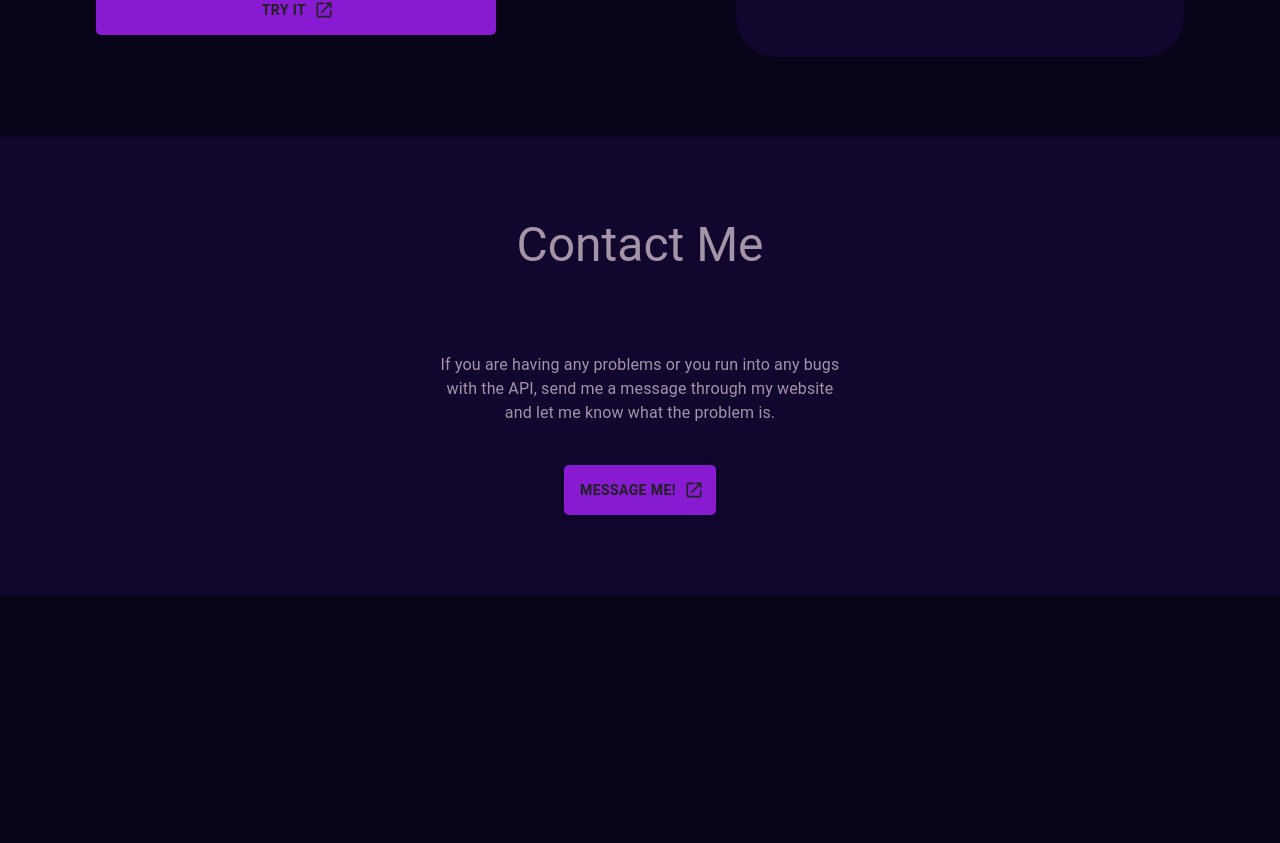
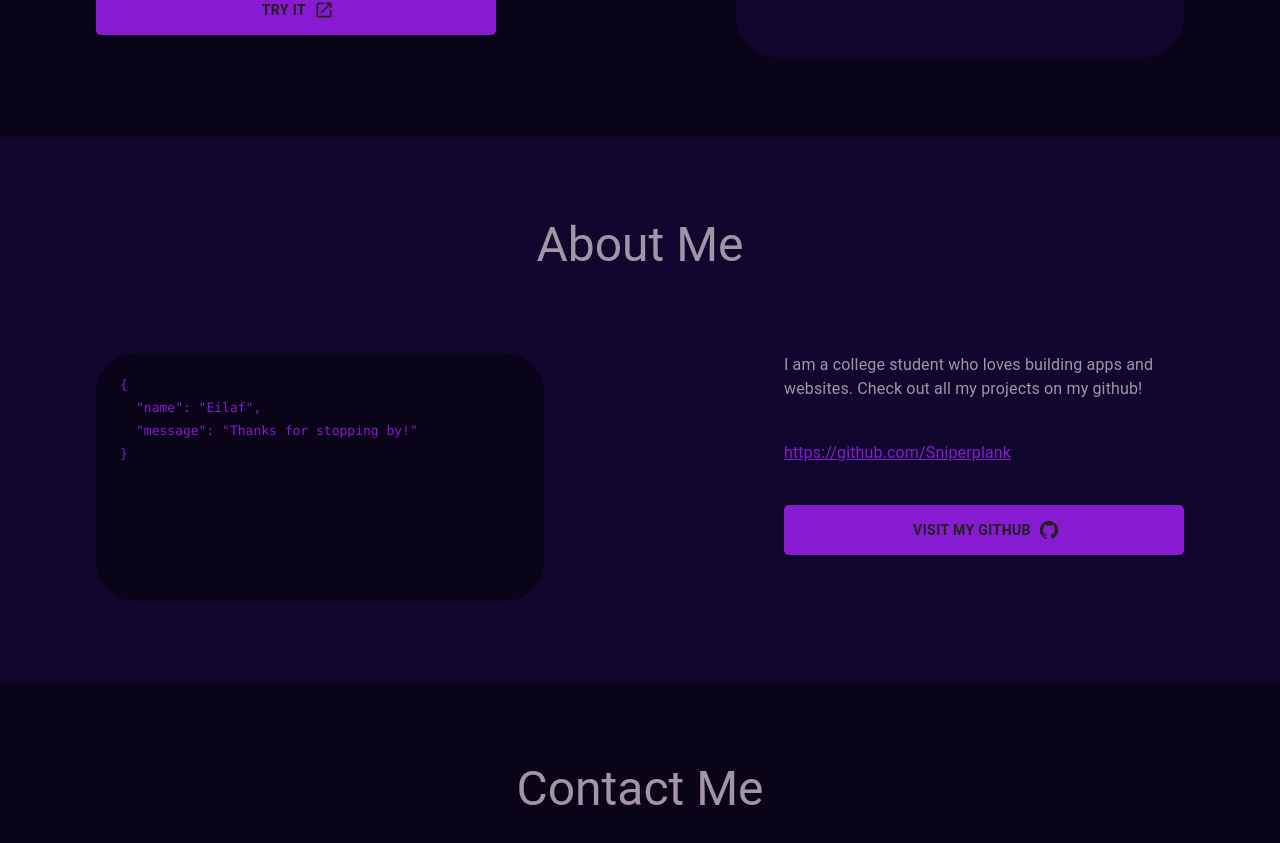
Before and after one commit to Sniperplank/Self-boost-quotes-frontend, a React (Create React App) app: page / in a window 1280 px wide. Shown: the part 1915-2758 px from the top of the page. Before the commit the page ends 2510 px from the top, so only its background shows below. Built offline with nearby package versions, Linux system fonts and the light colour scheme; no server answers; the HTML template or start-up script is replaced by a standard one.

Commit message:
added about section

```diff
--- a/src/App.js
+++ b/src/App.js
@@ -1,4 +1,5 @@
 import { ThemeProvider } from '@mui/material';
+import About from './components/About';
 import Api from './components/Api';
 import ApiWithId from './components/ApiWithId';
 import Contact from './components/Contact';
@@ -17,6 +18,7 @@ function App() {
         <GenerateQuote />
         <Api />
         <ApiWithId />
+        <About />
         <Contact />
       </div>
     </ThemeProvider>
--- /dev/null
+++ b/src/components/About.js
@@ -0,0 +1,36 @@
+import React from 'react'
+import GitHubIcon from '@mui/icons-material/GitHub';
+import { Box, Stack, Typography } from '@mui/material';
+import { StyledButton } from '../styledComponents/StyledButton';
+
+const About = () => {
+    const openInNewTab = (url) => {
+        const newWindow = window.open(url, '_blank', 'noopener,noreferrer')
+        if (newWindow) newWindow.opener = null
+    }
+
+    return (
+        <Stack spacing={10} sx={{ display: 'flex', justifyContent: 'center', alignItems: 'center', padding: 10, backgroundColor: '#10062e' }}>
+            <Typography variant='h3' color='#a394a6'>About Me</Typography>
+            <Stack spacing={30} direction='row'>
+                <Box sx={{ backgroundColor: '#090417', width: 400, height: 200, borderRadius: 10, borderWidth: 2, borderColor: 'white', padding: 3 }}>
+                    <Stack spacing={1} sx={{ color: '#881bd1' }}>
+                        <code>{"{"}</code>
+                        <Stack spacing={1} sx={{ paddingLeft: 2 }}>
+                            <code>"name": "Eilaf",</code>
+                            <code>"message": "Thanks for stopping by!"</code>
+                        </Stack>
+                        <code>{"}"}</code>
+                    </Stack>
+                </Box>
+                <Stack spacing={5}>
+                    <Typography variant='body1' color='#a394a6' maxWidth={400}>I am a college student who loves building apps and websites. Check out all my projects on my github!</Typography>
+                    <Typography variant='body1' color='primary' sx={{ textDecoration: 'underline' }}>https://github.com/Sniperplank</Typography>
+                    <StyledButton onClick={() => openInNewTab('https://github.com/Sniperplank')} endIcon={<GitHubIcon />} variant='contained' color='primary'>Visit My GitHub</StyledButton>
+                </Stack>
+            </Stack>
+        </Stack>
+    )
+}
+
+export default About
--- a/src/components/Contact.js
+++ b/src/components/Contact.js
@@ -10,11 +10,11 @@ const Contact = () => {
     }
 
     return (
-        <Stack spacing={10} sx={{ display: 'flex', justifyContent: 'center', alignItems: 'center', padding: 10, backgroundColor: '#10062e' }}>
+        <Stack spacing={10} sx={{ display: 'flex', justifyContent: 'center', alignItems: 'center', padding: 10 }}>
             <Typography variant='h3' color='#a394a6'>Contact Me</Typography>
             <Stack spacing={5} sx={{ display: 'flex', justifyContent: 'center', alignItems: 'center' }}>
                 <Typography variant='body1' color='#a394a6' maxWidth={400} textAlign='center'>If you are having any problems or you run into any bugs with the API, send me a message through my website and let me know what the problem is.</Typography>
-                <StyledButton onClick={() => openInNewTab('https://eilafaljundi.com/Pages/Contact.html')} endIcon={<OpenInNewIcon />} variant='contained' color='primary'>Message Me!</StyledButton>
+                <StyledButton onClick={() => openInNewTab('https://eilafaljundi.com/Pages/Contact.html')} endIcon={<OpenInNewIcon />} variant='contained' color='primary'>Message Me</StyledButton>
             </Stack>
         </Stack>
     )
```
